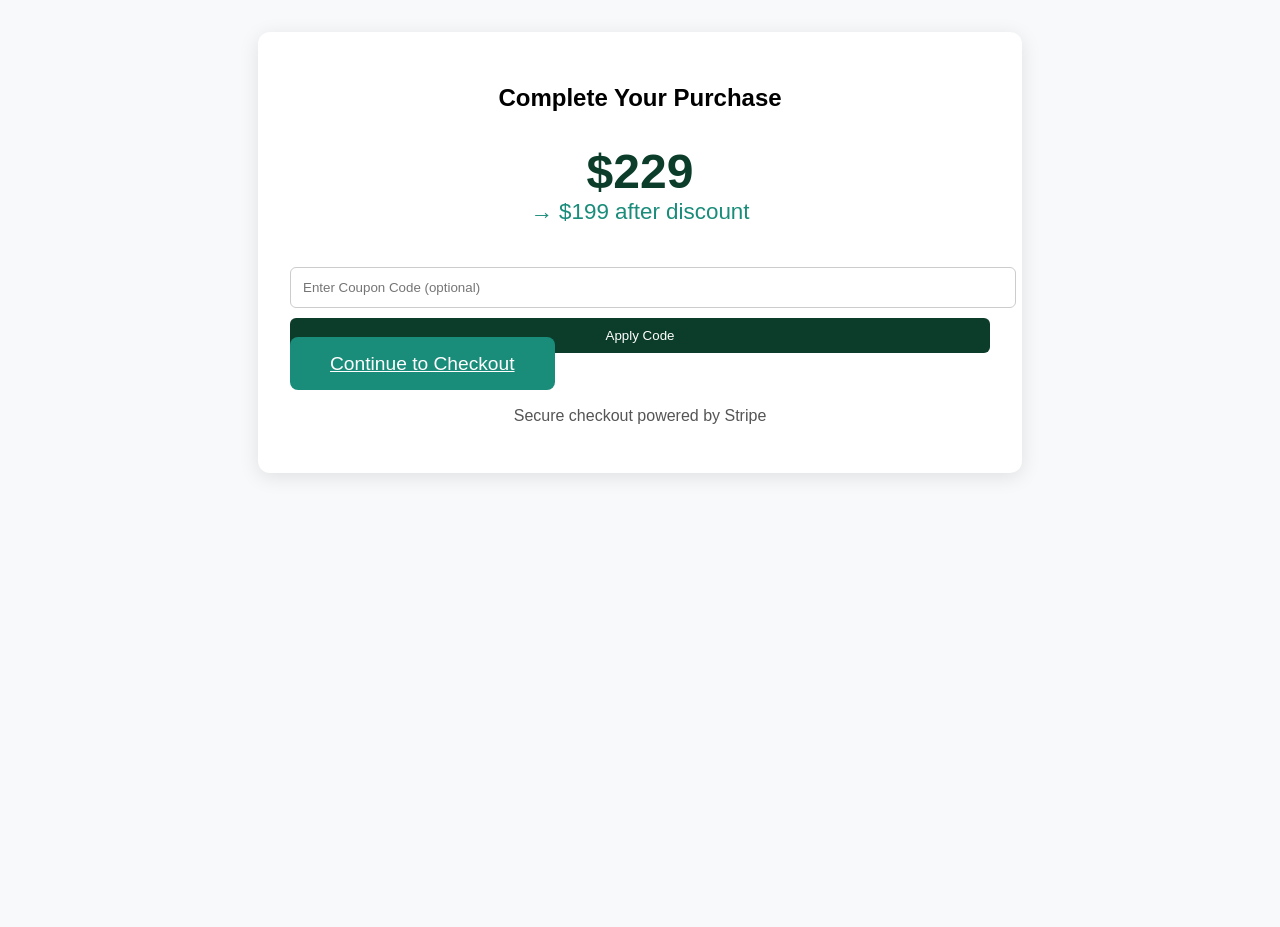
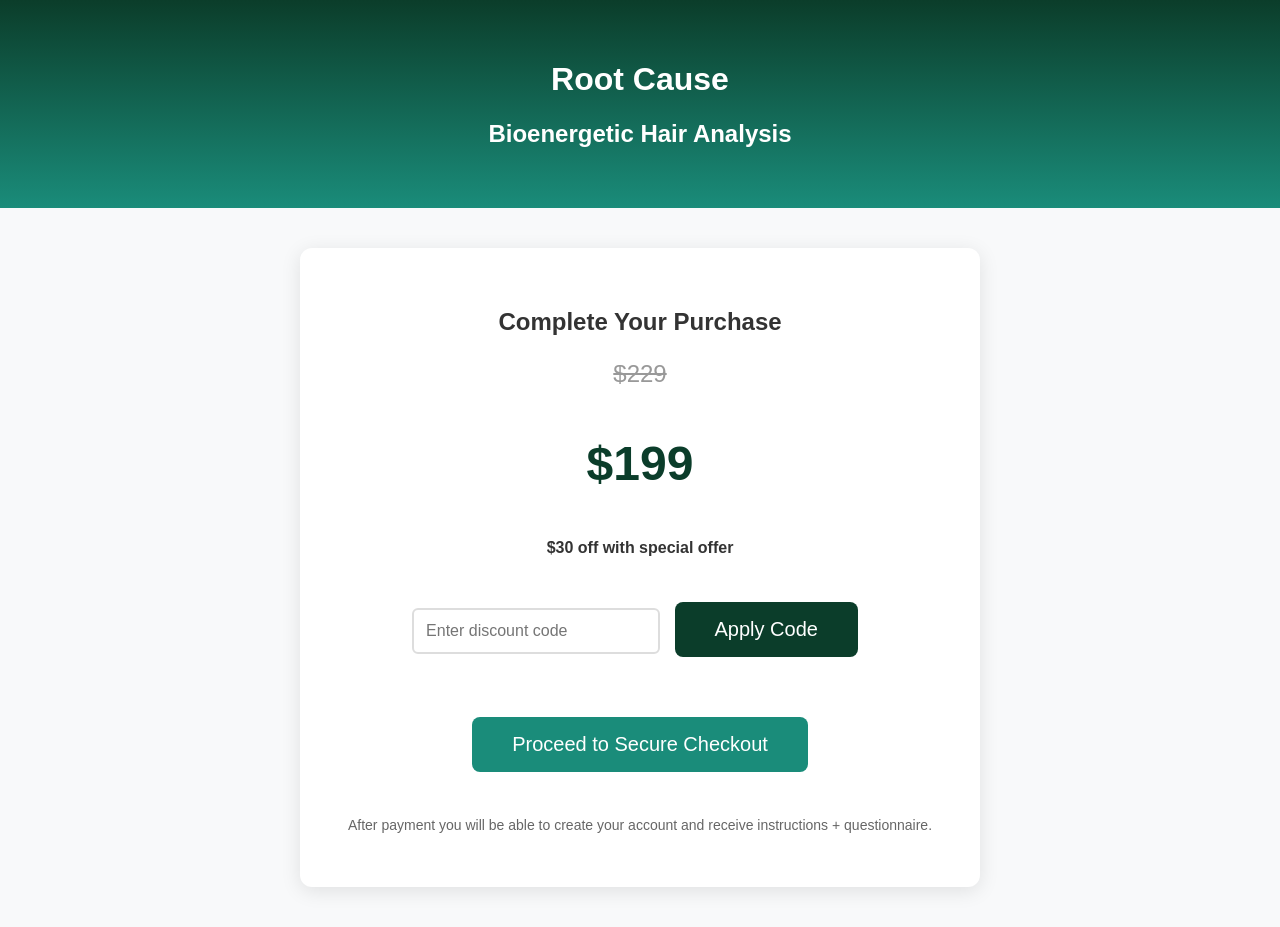
Before and after one commit to Michaelpeatross/root-cause-website, a Flask app: page /buy in a window 1280 px wide. Before the commit the page ends 477 px from the top, so only its background shows below. Run offline with Flask 3, Linux system fonts and the light colour scheme.

Commit message:
Updated buy.html with discount code

```diff
--- a/templates/buy.html
+++ b/templates/buy.html
@@ -3,43 +3,114 @@
 <head>
     <meta charset="UTF-8">
     <meta name="viewport" content="width=device-width, initial-scale=1.0">
-    <title>Buy - Root Cause</title>
+    <title>Root Cause - Purchase Bioenergetic Analysis</title>
     <style>
-        body { font-family: Arial, sans-serif; margin: 0; background: #f8f9fa; }
-        .container { max-width: 700px; margin: 2rem auto; padding: 2rem; background: white; border-radius: 12px; box-shadow: 0 4px 20px rgba(0,0,0,0.1); }
-        .price { font-size: 3rem; font-weight: bold; color: #0b3d2a; }
-        .btn { background: #1a8c7a; color: white; padding: 16px 40px; font-size: 1.2rem; border: none; border-radius: 8px; cursor: pointer; width: 100%; margin-top: 1rem; }
-        input { width: 100%; padding: 12px; margin: 10px 0; border: 1px solid #ccc; border-radius: 6px; }
+        body {
+            font-family: Arial, sans-serif;
+            margin: 0;
+            padding: 0;
+            background: #f8f9fa;
+            color: #333;
+        }
+        .header {
+            background: linear-gradient(#0b3d2a, #1a8c7a);
+            color: white;
+            padding: 40px 20px;
+            text-align: center;
+        }
+        .container {
+            max-width: 600px;
+            margin: 40px auto;
+            background: white;
+            padding: 40px;
+            border-radius: 12px;
+            box-shadow: 0 4px 20px rgba(0,0,0,0.1);
+            text-align: center;
+        }
+        .price {
+            font-size: 48px;
+            font-weight: bold;
+            color: #0b3d2a;
+        }
+        .old-price {
+            text-decoration: line-through;
+            color: #999;
+            font-size: 24px;
+        }
+        .btn {
+            padding: 16px 40px;
+            font-size: 20px;
+            border: none;
+            border-radius: 8px;
+            cursor: pointer;
+            margin: 15px 10px;
+        }
+        .btn-primary {
+            background: #1a8c7a;
+            color: white;
+        }
+        .btn-secondary {
+            background: #0b3d2a;
+            color: white;
+        }
+        input[type="text"] {
+            padding: 12px;
+            width: 220px;
+            font-size: 16px;
+            border: 2px solid #ddd;
+            border-radius: 6px;
+        }
+        #coupon-message {
+            margin-top: 10px;
+            font-weight: bold;
+        }
     </style>
 </head>
 <body>
+    <div class="header">
+        <h1>Root Cause</h1>
+        <h2>Bioenergetic Hair Analysis</h2>
+    </div>
+
     <div class="container">
-        <h2 style="text-align:center;">Complete Your Purchase</h2>
+        <h2>Complete Your Purchase</h2>
 
-        <div style="text-align:center; margin: 2rem 0;">
-            <span class="price">$229</span><br>
-            <span style="font-size:1.4rem; color:#1a8c7a;">→ $199 after discount</span>
+        <p class="old-price">$229</p>
+        <p class="price">$199</p>
+        <p><strong>$30 off with special offer</strong></p>
+
+        <div style="margin: 30px 0;">
+            <input type="text" id="coupon" placeholder="Enter discount code" />
+            <button class="btn btn-secondary" onclick="applyCoupon()">Apply Code</button>
+            <p id="coupon-message"></p>
         </div>
 
-        <input type="text" id="coupon" placeholder="Enter Coupon Code (optional)">
-        <button onclick="applyCoupon()" style="background:#0b3d2a; color:white; padding:10px; width:100%; border:none; border-radius:6px;">Apply Code</button>
+        <button onclick="proceedToCheckout()" class="btn btn-primary">Proceed to Secure Checkout</button>
 
-        <a href="/register" class="btn" style="margin-top:20px;">Continue to Checkout</a>
-
-        <p style="text-align:center; margin-top:2rem; color:#555;">
-            Secure checkout powered by Stripe
+        <p style="margin-top: 30px; font-size: 14px; color: #666;">
+            After payment you will be able to create your account and receive instructions + questionnaire.
         </p>
     </div>
 
     <script>
-        function applyCoupon() {
-            const code = document.getElementById('coupon').value.trim().toUpperCase();
-            if (code === "WELCOME50") {
-                alert("✅ WELCOME50 applied! Your scan is now FREE ($229 value).");
-            } else if (code !== "") {
-                alert("Invalid code. Contact us for special offers.");
-            }
+    function applyCoupon() {
+        const code = document.getElementById('coupon').value.trim().toLowerCase();
+        const message = document.getElementById('coupon-message');
+
+        if (code === "welcome50") {
+            message.style.color = "green";
+            message.textContent = "✅ Discount applied! Total: $199";
+        } else if (code !== "") {
+            message.style.color = "red";
+            message.textContent = "❌ Invalid code";
         }
+    }
+
+    function proceedToCheckout() {
+        // For now this is a placeholder - we'll connect Stripe later
+        alert("✅ Redirecting to secure checkout...\n\n(In next update we'll add real Stripe payment)");
+        // Future: window.location.href = "/checkout";
+    }
     </script>
 </body>
 </html>
```
